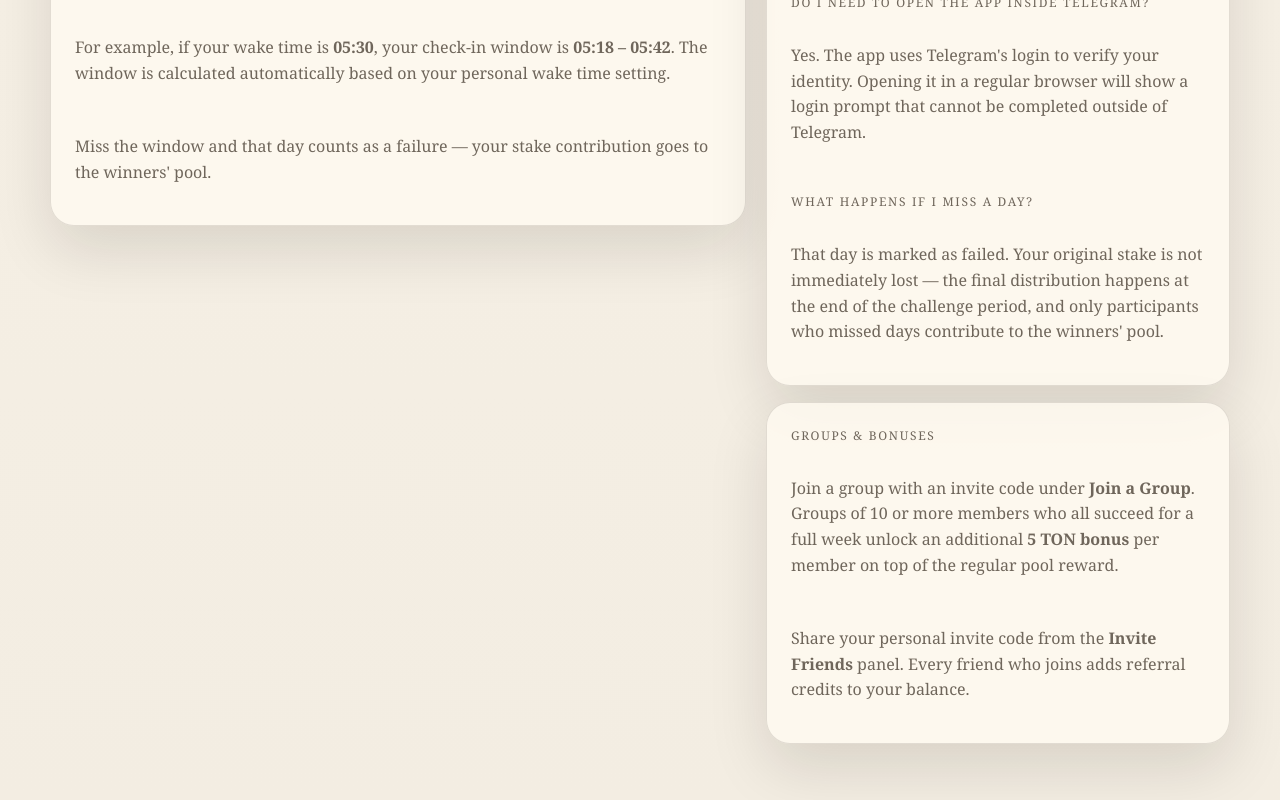
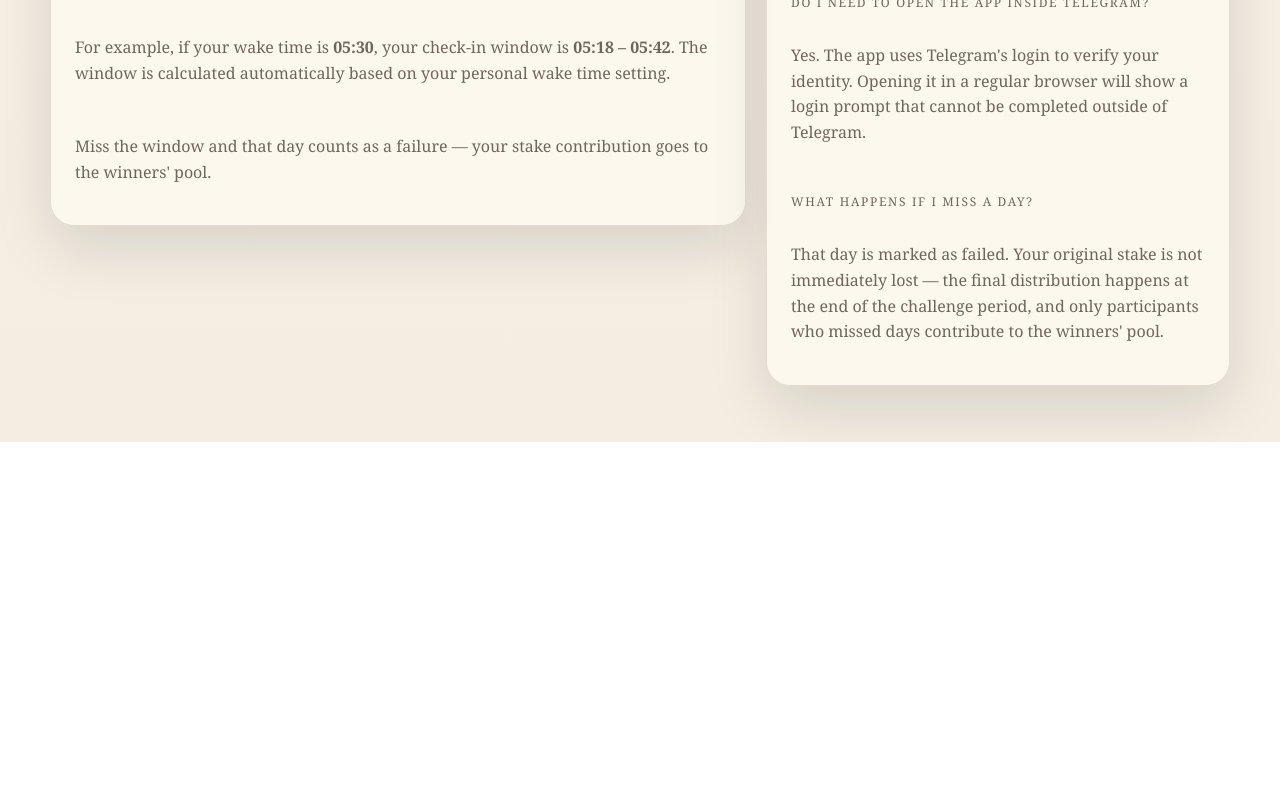
Before and after one commit to realbocho/stake-and-wake, a Next.js app: page /guide in a window 1280 px wide. Shown: the part 1443-2243 px from the top of the page. After the commit the page ends 1885 px from the top, so only its background shows below. Built offline with nearby package versions, Linux system fonts and the light colour scheme; what @tonconnect/ui-react would draw is missing.

Commit message:
Delete 'Groups & bonuses' section from page
Removed the 'Groups & bonuses' section from the guide.

```diff
--- a/app/guide/page.tsx
+++ b/app/guide/page.tsx
@@ -132,20 +132,6 @@ export default function GuidePage() {
               winners&apos; pool.
             </p>
           </div>
-
-          <div className="panel stack">
-            <div className="label">Groups &amp; bonuses</div>
-            <p className="muted">
-              Join a group with an invite code under <strong>Join a Group</strong>. Groups
-              of 10 or more members who all succeed for a full week unlock an
-              additional <strong>5 TON bonus</strong> per member on top of the regular pool
-              reward.
-            </p>
-            <p className="muted">
-              Share your personal invite code from the <strong>Invite Friends</strong> panel.
-              Every friend who joins adds referral credits to your balance.
-            </p>
-          </div>
         </div>
       </section>
     </main>
```
